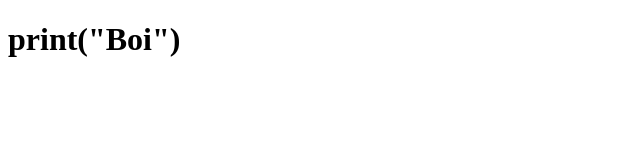
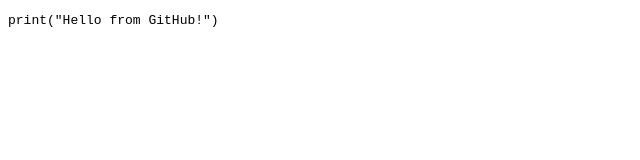
Before and after one commit to BummyBumBombedBums/WebbedSite, a plain HTML site: page index.html in a window 1280 px wide. Shown: the whole page, without its empty margins (0-640 px from the left). Drawn offline with Linux system fonts and the light colour scheme.

Commit message:
Update website

```diff
--- a/index.html
+++ b/index.html
@@ -1 +1,2 @@
-<!DOCTYPE html><html><head><meta charset='UTF-8'><meta name='viewport' content='width=device-width, initial-scale=1'><title>My Website</title></head><body><h1>print(&quot;Boi&quot;)</h1></body></html>
+<!DOCTYPE html><html><head><meta charset='UTF-8'><meta name='viewport' content='width=device-width, initial-scale=1'><title>My Website</title></head><body><pre>print("Hello from GitHub!")
+</pre></body></html>
```
